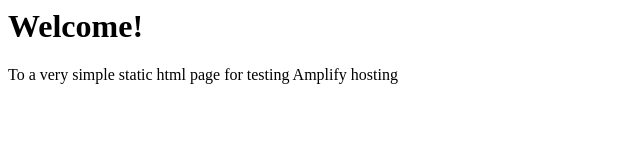
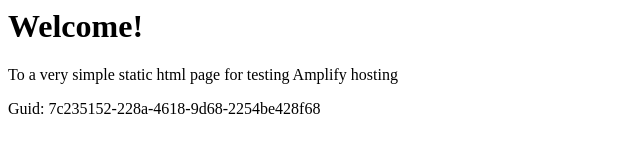
Before and after one commit to aws-aemilia-lhr/Github-PR-Commit-Integration-Test-DoNotTouch-v0-prod-eu-west-2, a website: page src/index.html in a window 1280 px wide. Shown: the whole page, without its empty margins (0-640 px from the left). Drawn offline with Linux system fonts and the light colour scheme.

Commit message:
commit from integ tests

```diff
--- a/src/index.html
+++ b/src/index.html
@@ -1,3 +1,5 @@
+
+
 <html lang="en">
 
 <head>
@@ -10,6 +12,6 @@
 <body>
     <h1>Welcome!</h1>
     <p>To a very simple static html page for testing Amplify hosting</p>
-</body>
+    <p>Guid: 7c235152-228a-4618-9d68-2254be428f68</p></body>
 
 </html>
```
